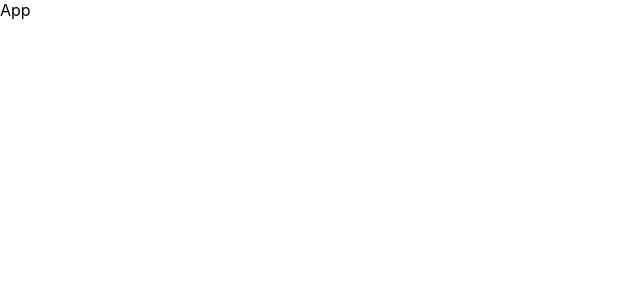
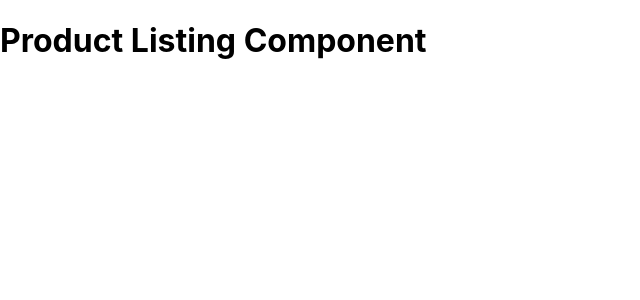
Before and after one commit to tarupathak/Shopify-Frontend, a React (Create React App) app: page / in a window 1280 px wide. Shown: the top 300 px of the page, without its empty margins (0-640 px from the left). Built offline with nearby package versions, Linux system fonts and the light colour scheme; the HTML template or start-up script is replaced by a standard one.

Commit message:
Added routing

```diff
--- a/package.json
+++ b/package.json
@@ -8,6 +8,7 @@
     "@testing-library/user-event": "^13.5.0",
     "react": "^18.2.0",
     "react-dom": "^18.2.0",
+    "react-router-dom": "^6.14.2",
     "react-scripts": "5.0.1",
     "web-vitals": "^2.1.4"
   },
--- a/src/App.js
+++ b/src/App.js
@@ -1,9 +1,19 @@
 import React from "react";
+import Navbar from "./Components/Navbar";
+import { BrowserRouter, Route, Routes } from "react-router-dom";
 
 function App() {
   return (
     <>
-      App
+      <BrowserRouter>
+        <Routes>
+          <Route path="/" element={<h1>Product Listing Component</h1>}/>
+          <Route path="/add" element={<h1>Product Listing Component</h1>}/>
+          <Route path="/update" element={<h1>Product Listing Component</h1>}/>
+          <Route path="/logout" element={<h1>Product Listing Component</h1>}/>
+          <Route path="/profile" element={<h1>Product Listing Component</h1>}/>
+        </Routes>
+      </BrowserRouter>
     </>
   );
 }
--- /dev/null
+++ b/src/Components/Components.css
@@ -0,0 +1,4 @@
+.nav{
+    display: inline-block;
+    padding: 3vw;
+}
--- /dev/null
+++ b/src/Components/Navbar.jsx
@@ -0,0 +1,19 @@
+import React from 'react'
+import {Link} from 'react-router-dom';
+import './Components.css'
+
+const Navbar = () => {
+  return (
+    <div>
+        <ul className="nav">
+            <li><Link to ="/">Products</Link></li>
+            <li><Link to ="/add">Add Products</Link></li>
+            <li><Link to ="/update">Update Products</Link></li>
+            <li><Link to ="/logout">Logout</Link></li>
+            <li><Link to ="/profile">Profile</Link></li>
+        </ul>
+    </div>
+  )
+}
+
+export default Navbar
```
Also changed, not shown: 1 other file (tests, documents, lock files or other folders).
